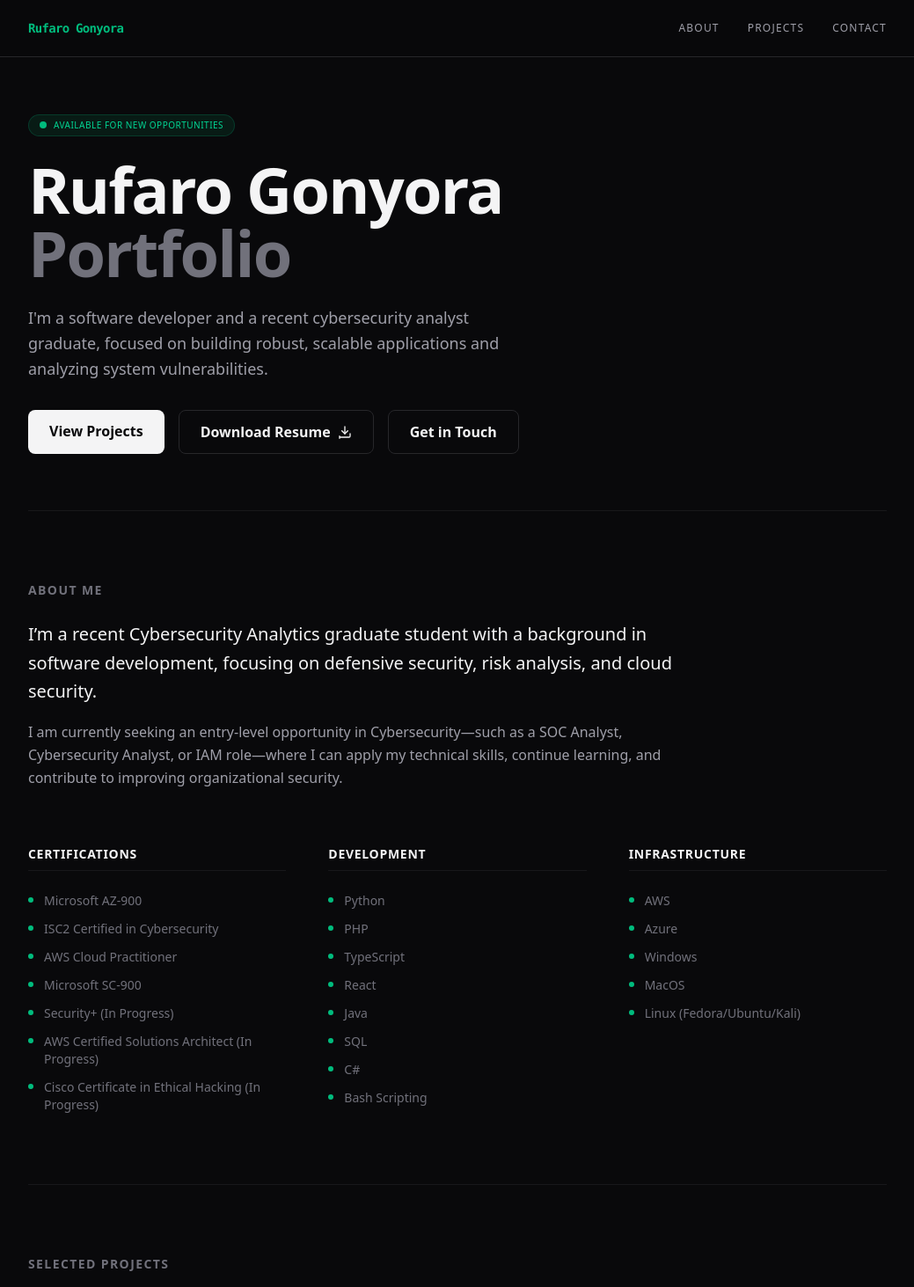
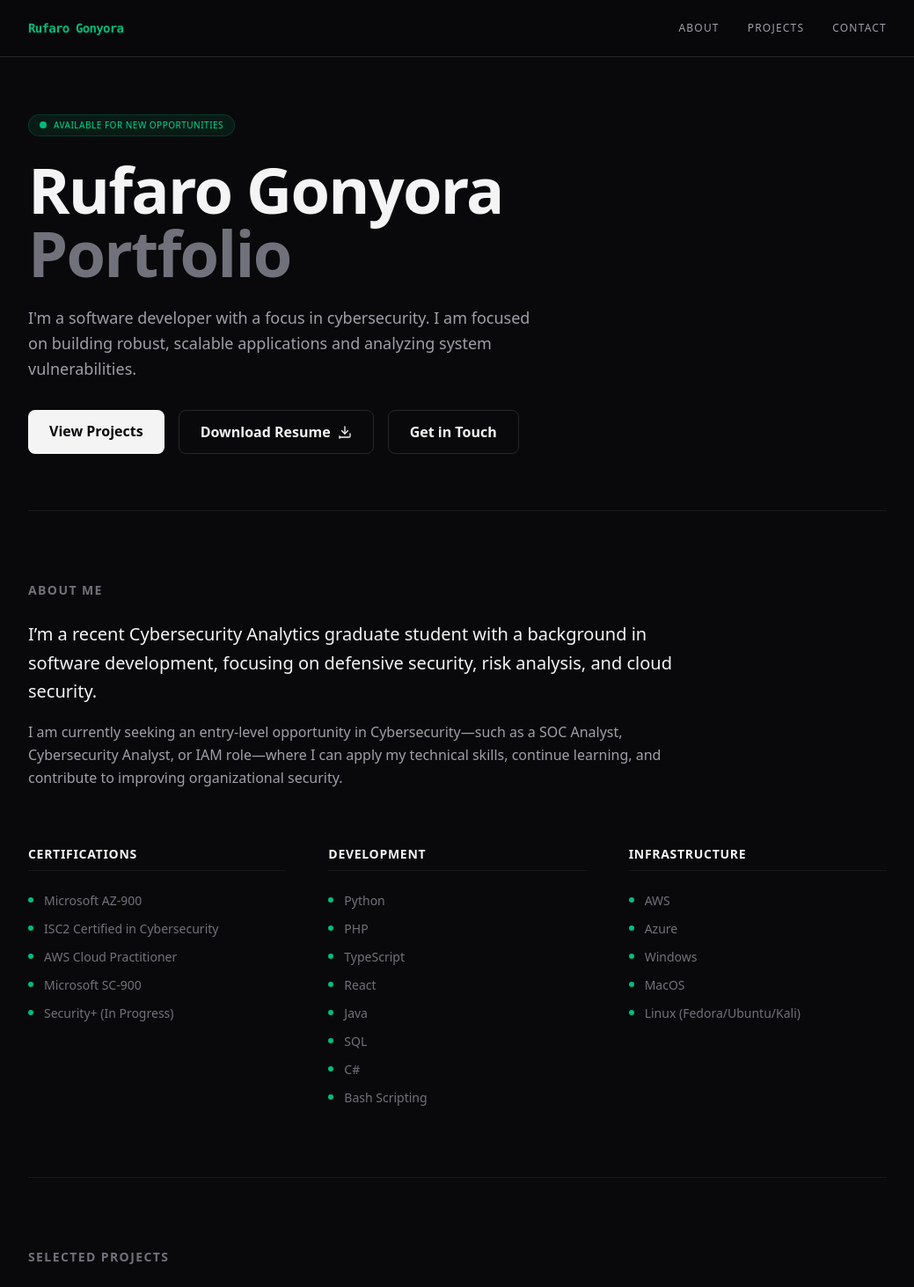
Before and after one commit to rufarog/my-portfolio, a React (Vite) app: page / in a window 1280 px wide. Shown: the top 1463 px of the page at 88% size, without its empty margins (120-1159 px from the left). Built offline with nearby package versions, Linux system fonts and the light colour scheme.

Commit message:
Updated intro and certs

```diff
--- a/src/components/About.tsx
+++ b/src/components/About.tsx
@@ -8,8 +8,8 @@ export default function About() {
         "AWS Cloud Practitioner",
         "Microsoft SC-900", // Fixed typo here
         "Security+ (In Progress)",
-        "AWS Certified Solutions Architect (In Progress)",
-        "Cisco Certificate in Ethical Hacking (In Progress)"
+        // "AWS Certified Solutions Architect (In Progress)",
+        // "Cisco Certificate in Ethical Hacking (In Progress)"
       ]
     },
     {
--- a/src/components/Hero.tsx
+++ b/src/components/Hero.tsx
@@ -17,7 +17,7 @@ export default function Hero() {
       </h1>
 
       <p className="max-w-xl text-lg text-zinc-400 leading-relaxed mb-8">
-        I'm a software developer and a recent cybersecurity analyst graduate, focused on building robust, scalable applications
+        I'm a software developer with a focus in cybersecurity. I am focused on building robust, scalable applications
         and analyzing system vulnerabilities.
       </p>
 
```
